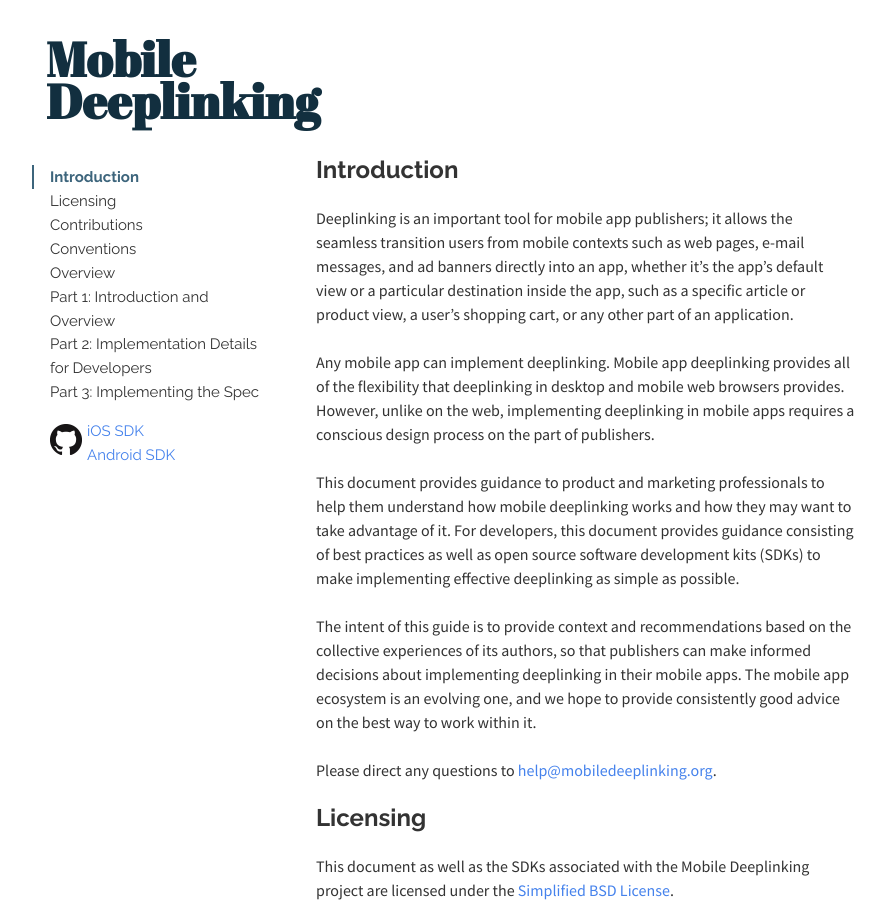
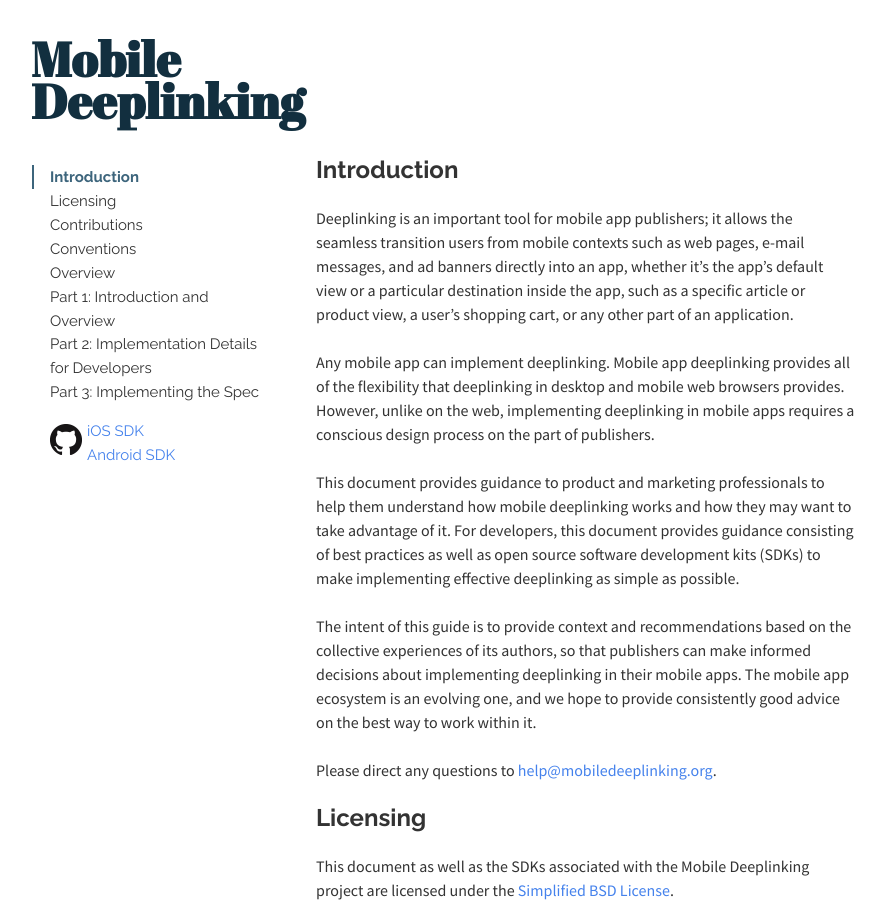
Before and after one commit to mobiledeeplinking/mobiledeeplinking.github.io, a Jekyll site: the page built from index.html, in a window 1280 px wide and 900 px high. Shown: the whole window, without its empty margins (149-1034 px from the left). Built offline with Jekyll 4.4.1, drawn with Linux system fonts in a browser that asks for light colours; nearby versions of some CDN libraries; Markdown is read by kramdown in place of the engine named in the settings.

Commit message:
Title tweak.

```diff
--- a/_layouts/default.html
+++ b/_layouts/default.html
@@ -28,7 +28,6 @@ title:  "MobileDeepLinking Spec"
     <div class="row">
       <div class="col-xs-12 site">
         <div class="col-md-offset-1 col-md-9">
-          <div class="col-md-6">
             <a href="/" id="title-link">
               <h1 class="mdl-title">
                   Mobile
@@ -36,7 +35,6 @@ title:  "MobileDeepLinking Spec"
                   Deeplinking
               </h1>
             </a>
-          </div>
         </div>
         {{ content }}
 
```
